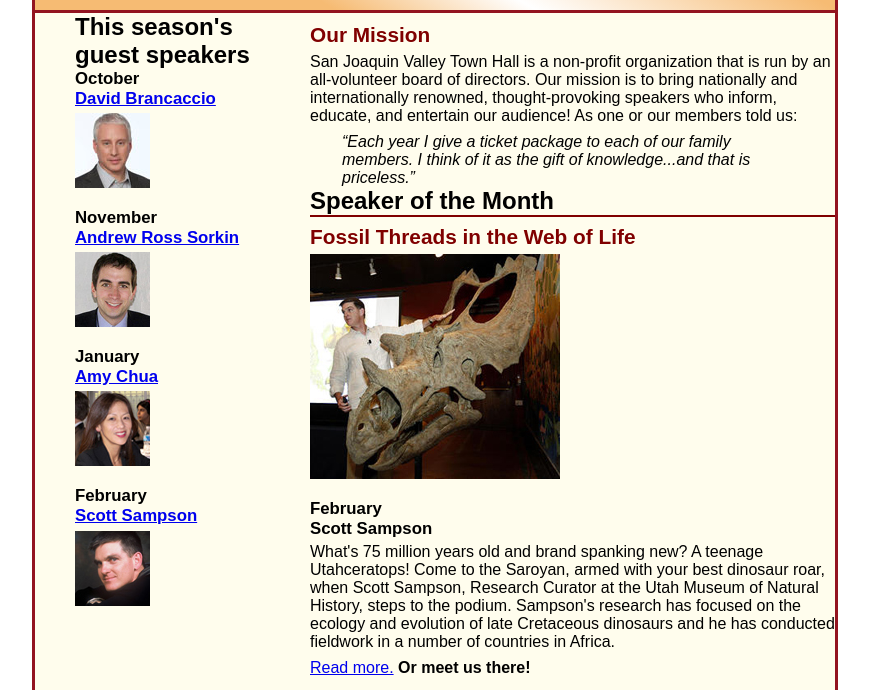
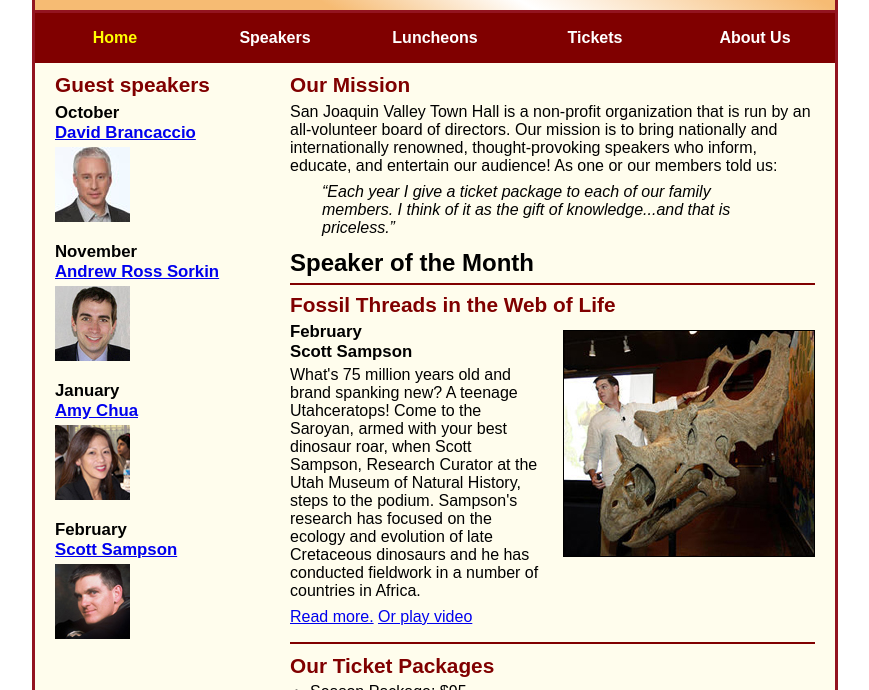
Before and after one commit to samgonzalez27/A09, a website: page index.html in a window 1280 px wide. Shown: the part 110-800 px from the top of the page, without its empty margins (205-1074 px from the left). Drawn offline with Linux system fonts and the light colour scheme.

Commit message:
Second Commit: - Pushing files with the formatting and styling of the navigation bar

```diff
--- a/index.html
+++ b/index.html
@@ -14,6 +14,22 @@
     <h2>San Joaquin Valley Town Hall</h2>
     <h3>Celebrating our <span class="shadow">75<sup>th</sup></span> Year</h3>
 </header>
+<nav id="nav_menu">
+    <ul>
+        <li class="current"><a href="index.html">Home</a></li>
+        <li><a href="speakers.html">Speakers</a></li>
+        <li><a href="luncheons.html">Luncheons</a></li>
+        <li><a href="tickets.html">Tickets</a></li>
+        <li><a href="aboutus.html">About Us</a>
+            <ul>
+                <li><a href="#">Our History</a></li>
+                <li><a href="#">Board of Directors</a></li>
+                <li><a href="#">Past Speakers</a></li>
+                <li><a href="#">Contact Information</a></li>
+            </ul>
+        </li>
+    </ul>
+</nav>
 <main>
     <section>
         <h2>Our Mission</h2>
@@ -34,7 +50,7 @@
                 Curator at the Utah Museum of Natural History, steps to the podium. Sampson's research
                 has focused on the ecology and evolution of late Cretaceous dinosaurs and he has conducted
                 fieldwork in a number of countries in Africa.</p>
-            <p><a href="speakers/sampson.html">Read more.</a>&nbsp;<b>Or meet us there!</b></p>
+            <p><a href="speakers/sampson.html">Read more.</a>&nbsp;<a href="/media/sampson.mp4">Or play video</a></p>
         </article>
 
         <h2>Our Ticket Packages</h2>
@@ -46,7 +62,7 @@
     </section>
 
     <aside>
-        <h1>This season's guest speakers</h1>
+        <h2>Guest speakers</h2>
         <h3>October<br><a href="speakers/brancaccio.html">David Brancaccio</a></h3>
         <img src="images/brancaccio75.jpg" alt="David Brancaccio photo">
         <h3>November<br><a href="speakers/sorkin.html">Andrew Ross Sorkin</a></h3>
--- a/styles/main.css
+++ b/styles/main.css
@@ -17,12 +17,6 @@ body {
 a:focus, a:hover {
 	font-style: italic;
 }
-section {
-	width: 525px;
-	float: right;
-	padding: 0 20px 20px 20px;
-}
-
 /* the styles for the header */
 header {
 	padding: 1.5em 0 2em 0;
@@ -51,28 +45,59 @@ header img {
 .shadow {
 	text-shadow: 2px 2px 2px #800000;
 }
-/* the styles for the section content */
+/* the styles for the navigation bar */
+nav {
+	position: relative;
+}
+#nav_menu ul li.current a {
+	color: yellow;
+}
+#nav_menu ul {
+	list-style: none;
+	margin: 0;
+	padding: 0;
+}
+#nav_menu ul ul {
+	display: none;
+	position: absolute;
+	top: 100%;
+}
+#nav_menu ul li:hover > ul {
+	display: block;
+}
+#nav_menu > ul::after {
+	content: "";
+	clear: both;
+	display: block;
+}
+#nav_menu ul li {
+	float: left;
+}
+#nav_menu ul li a {
+	display: block;
+	width: 160px;
+	text-align: center;
+	padding: 1em 0;
+	text-decoration: none;
+	background-color: #800000;
+	color: white;
+	font-weight: bold;
+}
+/* the styles for the section */
 section {
-
-}
-section {
-	padding: 0;
+	width: 525px;
+	float: right;
+	padding: 0 20px 20px 20px;
 }
 section h1 {
 	font-size: 150%;
-
+	padding: .5em 0 .25em 0;
+	margin: 0;
 }
 section h2 {
 	color: #800000;
 	font-size: 130%;
 	padding: .5em 0 .25em 0;
-}
-section h3 {
-	font-size: 105%;
-	padding-bottom: .25em;
-}
-section img {
-	padding-bottom: 1em;
 }
 section p {
 	padding-bottom: .5em;
@@ -86,6 +111,7 @@ section ul {
 }
 section li {
 	padding-bottom: .35em;
+	list-style: circle;
 }
 
 /* the styles for the article */
@@ -101,12 +127,22 @@ article h3 {
 	font-size: 105%;
 	padding-bottom: .25em;
 }
+article img {
+	float: right;
+	margin: .5em 0 1em 1em;
+	border: 1px solid black;
+}
 
 /* the styles for the aside */
 aside {
 	width: 215px;
 	float: right;
-	padding: 0 20px 0 20px;
+	padding: 0 0 20px 20px;
+}
+aside h2 {
+	color: #800000;
+	font-size: 130%;
+	padding: .5em 0 .25em 0;
 }
 aside h3 {
 	font-size: 105%;
@@ -120,6 +156,7 @@ aside img {
 footer {
 	background-color: #931420;
 	clear: both;
+
 }
 footer p {
 	text-align: center;
--- a/styles/speaker.css
+++ b/styles/speaker.css
@@ -44,6 +44,41 @@ header img {
 }
 .shadow {
 	text-shadow: 2px 2px 2px #800000;
+}
+/* the styles for the navigation bar */
+nav {
+	position: relative;
+}
+#nav_menu ul {
+	list-style: none;
+	margin: 0;
+	padding: 0;
+}
+#nav_menu ul ul {
+	display: none;
+	position: absolute;
+	top: 100%;
+}
+#nav_menu ul li:hover > ul {
+	display: block;
+}
+#nav_menu > ul::after {
+	content: "";
+	clear: both;
+	display: block;
+}
+#nav_menu ul li {
+	float: left;
+}
+#nav_menu ul li a {
+	display: block;
+	width: 160px;
+	text-align: center;
+	padding: 1em 0;
+	text-decoration: none;
+	background-color: #800000;
+	color: white;
+	font-weight: bold;
 }
 /* the styles for the section */
 section {
```
Also changed, not shown: speakers/sampson.html (+16 -1 lines).
